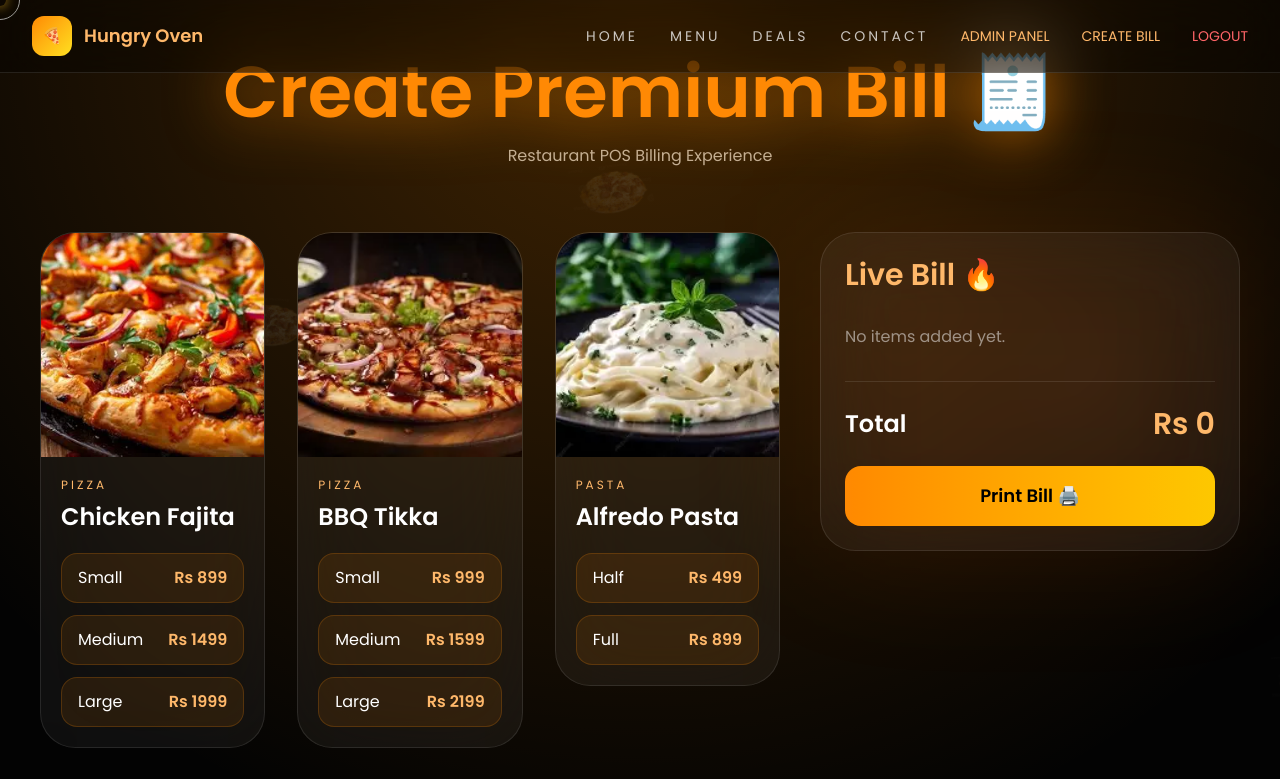
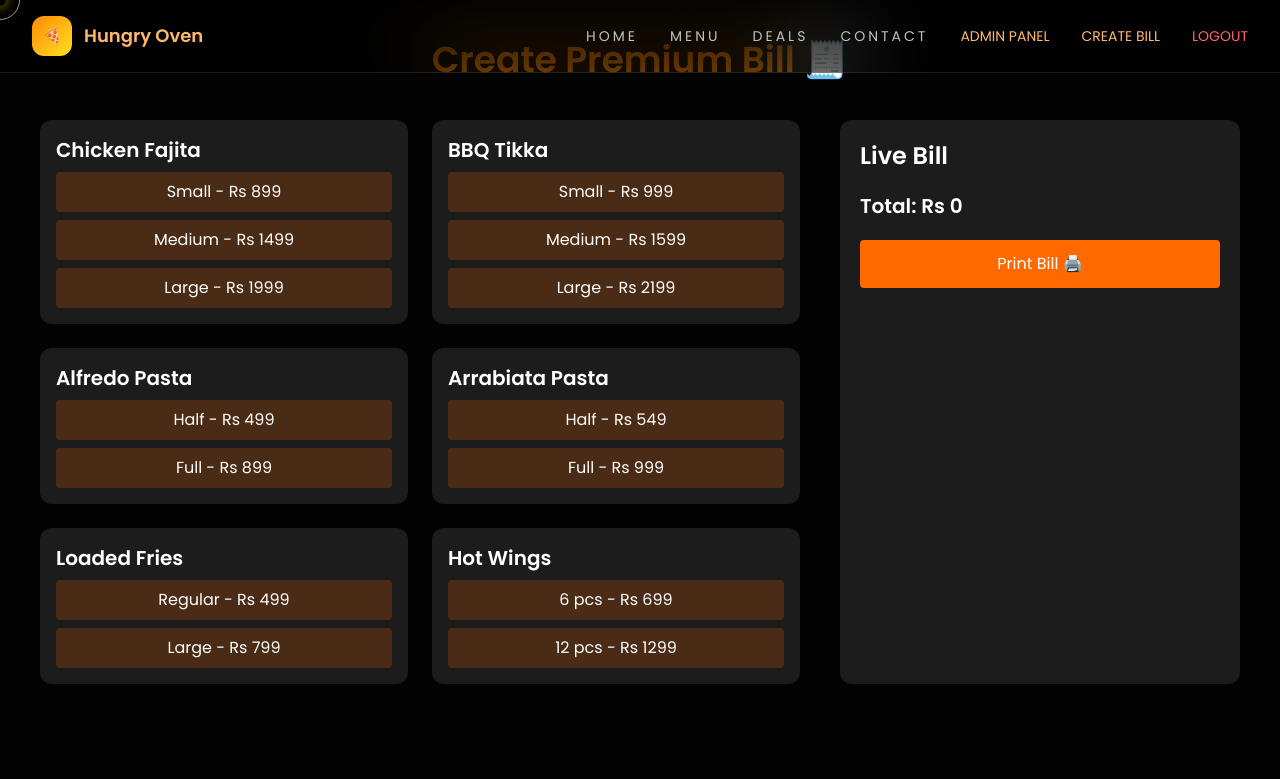
Before and after one commit to itx-me-zaynabb/The-Hungry-Oven, a React (Vite) app: page /create-bill in a window 1280 px wide. Shown: the top 779 px of the page. Built offline with nearby package versions, Linux system fonts and the light colour scheme; sample sign-in values are in the browser's storage.

Commit message:
fixed create bill print issue

```diff
--- a/src/pages/CreateBill.jsx
+++ b/src/pages/CreateBill.jsx
@@ -4,78 +4,63 @@ import { useState } from "react";
 import { motion } from "framer-motion";
 
 const menuData = [
-  // 🍕 PIZZAS
   {
     id: 1,
     name: "Chicken Fajita",
     category: "Pizza",
     image: "/images/1.webp",
-
     sizes: [
       { label: "Small", price: 899 },
       { label: "Medium", price: 1499 },
       { label: "Large", price: 1999 },
     ],
   },
-
   {
     id: 2,
     name: "BBQ Tikka",
     category: "Pizza",
     image: "/images/2.webp",
-
     sizes: [
       { label: "Small", price: 999 },
       { label: "Medium", price: 1599 },
       { label: "Large", price: 2199 },
     ],
   },
-
-  // 🍝 PASTA
   {
     id: 3,
     name: "Alfredo Pasta",
     category: "Pasta",
     image: "/images/4.webp",
-
     sizes: [
       { label: "Half", price: 499 },
       { label: "Full", price: 899 },
     ],
   },
-
   {
     id: 4,
     name: "Arrabiata Pasta",
     category: "Pasta",
     image: "/images/5.webp",
-
     sizes: [
       { label: "Half", price: 549 },
       { label: "Full", price: 999 },
     ],
   },
-
-  // 🍟 FRIES
   {
     id: 5,
     name: "Loaded Fries",
     category: "Fries",
     image: "/images/6.webp",
-
     sizes: [
       { label: "Regular", price: 499 },
       { label: "Large", price: 799 },
     ],
   },
-
-  // 🍗 WINGS
   {
     id: 6,
     name: "Hot Wings",
     category: "Wings",
     image: "/images/10.webp",
-
     sizes: [
       { label: "6 pcs", price: 699 },
       { label: "12 pcs", price: 1299 },
@@ -86,7 +71,9 @@ const menuData = [
 export default function CreateBill() {
   const [billItems, setBillItems] = useState([]);
 
-  // 🔥 ADD ITEM
+  // ✅ FIXED: date added safely
+  const date = new Date().toLocaleString();
+
   const addItem = (food, size) => {
     const existing = billItems.find(
       (item) => item.name === food.name && item.size === size.label,
@@ -96,10 +83,7 @@ export default function CreateBill() {
       setBillItems(
         billItems.map((item) =>
           item.name === food.name && item.size === size.label
-            ? {
-                ...item,
-                quantity: item.quantity + 1,
-              }
+            ? { ...item, quantity: item.quantity + 1 }
             : item,
         ),
       );
@@ -118,37 +102,24 @@ export default function CreateBill() {
     }
   };
 
-  // ➕ QUANTITY
   const increaseQty = (id) => {
     setBillItems(
       billItems.map((item) =>
-        item.id === id
-          ? {
-              ...item,
-              quantity: item.quantity + 1,
-            }
-          : item,
+        item.id === id ? { ...item, quantity: item.quantity + 1 } : item,
       ),
     );
   };
 
-  // ➖ QUANTITY
   const decreaseQty = (id) => {
     setBillItems(
       billItems
         .map((item) =>
-          item.id === id
-            ? {
-                ...item,
-                quantity: item.quantity - 1,
-              }
-            : item,
+          item.id === id ? { ...item, quantity: item.quantity - 1 } : item,
         )
         .filter((item) => item.quantity > 0),
     );
   };
 
-  // 💰 TOTAL
   const total = billItems.reduce(
     (acc, item) => acc + item.price * item.quantity,
     0,
@@ -157,380 +128,134 @@ export default function CreateBill() {
   return (
     <>
       {/* 🖨️ PRINT CSS */}
-      <style>
-        {`
-          @media print {
+      <style>{`
+        .print-bill { display: none; }
 
-            body {
-              background: white !important;
-            }
+        @media print {
+          body * { visibility: hidden; }
 
-            .no-print {
-              display: none !important;
-            }
+          .print-bill,
+          .print-bill * { visibility: visible; }
 
-            .print-bill {
-              display: block !important;
-            }
+          .print-bill {
+            display: block !important;
+            position: absolute;
+            top: 0;
+            left: 0;
+            width: 100%;
+            background: white;
           }
 
-          .print-bill {
-            display: none;
+          .receipt {
+            width: 280px;
+            margin: auto;
+            font-family: monospace;
+            color: black;
+            text-align: center;
           }
-        `}
-      </style>
 
-      {/* 🖨️ REAL RECEIPT BILL */}
-      <div className="print-bill p-6 text-black">
-        <div
-          style={{
-            width: "300px",
-            margin: "0 auto",
-            fontFamily: "monospace",
-          }}
-        >
-          <div className="text-center border-b pb-3">
-            <h1 className="text-2xl font-bold">🍕 Hungry Oven</h1>
+          .item {
+            display: flex;
+            justify-content: space-between;
+            font-size: 14px;
+            margin: 6px 0;
+          }
 
-            <p className="text-sm mt-1">Premium Restaurant Billing</p>
-          </div>
+          hr {
+            border: none;
+            border-top: 1px dashed black;
+            margin: 10px 0;
+          }
 
-          <div className="mt-4">
-            {billItems.map((item) => (
-              <div key={item.id} className="flex justify-between text-sm mb-3">
-                <div>
-                  <p className="font-bold">
-                    {item.name} ({item.size})
-                  </p>
+          @page {
+            size: 80mm auto;
+            margin: 0;
+          }
+        }
+      `}</style>
 
-                  <p>
-                    {item.quantity} x Rs {item.price}
-                  </p>
-                </div>
+      {/* 🧾 PRINT RECEIPT */}
+      <div className="print-bill">
+        <div className="receipt">
+          <h1>🍕 Hungry Oven</h1>
+          <p>{date}</p>
+          <hr />
 
-                <p className="font-bold">Rs {item.price * item.quantity}</p>
-              </div>
-            ))}
-          </div>
+          {billItems.map((item) => (
+            <div key={item.id} className="item">
+              <span>
+                {item.name} ({item.size})
+              </span>
+              <span>
+                {item.quantity} x Rs {item.price}
+              </span>
+            </div>
+          ))}
 
-          <div className="border-t border-dashed pt-4 mt-4">
-            <div className="flex justify-between text-lg font-bold">
-              <span>Total Bill</span>
-
-              <span>Rs {total}</span>
-            </div>
-          </div>
-
-          <div className="text-center mt-8 text-sm">
-            <p>✨ Thank you for dining with Hungry Oven.</p>
-
-            <p className="mt-1">
-              🍕 We truly appreciate your order and hope to serve you again soon
-              ❤️
-            </p>
-          </div>
+          <hr />
+          <h2>Total: Rs {total}</h2>
+          <p>✨ Thank you for your order ❤️</p>
         </div>
       </div>
 
       {/* 🔥 MAIN UI */}
-      <section className="relative min-h-screen overflow-hidden text-white no-print">
-        {/* 🌑 OVERLAY */}
+      <section className="relative min-h-screen text-white no-print">
         <div className="absolute inset-0 bg-black/70" />
 
-        {/* 🔥 GLOW */}
-        <div className="absolute inset-0 bg-[radial-gradient(circle_at_top,rgba(255,140,0,0.25),transparent_60%)]" />
+        <div className="relative z-10 p-10">
+          <h1 className="text-4xl font-bold text-center text-orange-400">
+            Create Premium Bill 🧾
+          </h1>
 
-        {/* 🍕 FLOATING PIZZAS */}
-        {[...Array(8)].map((_, i) => (
-          <motion.img
-            key={i}
-            src="/images/pizza.webp"
-            className="absolute w-14 md:w-20 opacity-10 hidden sm:block"
-            style={{
-              top: `${Math.random() * 100}%`,
-              left: `${Math.random() * 100}%`,
-            }}
-            animate={{
-              y: [0, -20, 0],
-              rotate: [0, 10, -10, 0],
-            }}
-            transition={{
-              duration: 8 + i,
-              repeat: Infinity,
-            }}
-          />
-        ))}
+          <div className="grid lg:grid-cols-[1fr_400px] gap-10 mt-10">
+            {/* MENU */}
+            <div className="grid sm:grid-cols-2 gap-6">
+              {menuData.map((food) => (
+                <div key={food.id} className="bg-white/10 p-4 rounded-xl">
+                  <h2 className="text-xl font-bold">{food.name}</h2>
 
-        {/* 🔥 MAIN CONTENT */}
-        <div className="relative z-10 px-4 sm:px-6 lg:px-10 py-14">
-          {/* HEADER */}
-          <div className="text-center">
-            <h1
-              className="
-                text-4xl
-                sm:text-5xl
-                md:text-7xl
-                font-black
-                text-orange-400
-                drop-shadow-[0_0_30px_rgba(255,140,0,0.7)]
-              "
-            >
-              Create Premium Bill 🧾
-            </h1>
-
-            <p className="mt-4 text-orange-100/70">
-              Restaurant POS Billing Experience
-            </p>
-          </div>
-
-          {/* GRID */}
-          <div className="grid lg:grid-cols-[1fr_420px] gap-10 mt-16">
-            {/* 🍕 MENU */}
-            <div>
-              <div className="grid sm:grid-cols-2 xl:grid-cols-3 gap-8">
-                {menuData.map((food, i) => (
-                  <motion.div
-                    key={food.id}
-                    initial={{
-                      opacity: 0,
-                      y: 40,
-                    }}
-                    animate={{
-                      opacity: 1,
-                      y: 0,
-                    }}
-                    transition={{
-                      delay: i * 0.05,
-                    }}
-                    whileHover={{
-                      y: -8,
-                    }}
-                    className="group relative"
-                  >
-                    {/* glow */}
-                    <div className="absolute inset-0 bg-orange-400/20 blur-3xl opacity-0 group-hover:opacity-100 transition duration-500 rounded-[35px]" />
-
-                    {/* CARD */}
-                    <div
-                      className="
-                        relative
-                        overflow-hidden
-                        rounded-[35px]
-                        bg-white/5
-                        backdrop-blur-2xl
-                        border
-                        border-white/10
-                      "
+                  {food.sizes.map((size) => (
+                    <button
+                      key={size.label}
+                      onClick={() => addItem(food, size)}
+                      className="block w-full mt-2 bg-orange-500/20 p-2 rounded"
                     >
-                      {/* IMAGE */}
-                      <div className="h-56 overflow-hidden">
-                        <img
-                          src={food.image}
-                          alt=""
-                          className="
-                            w-full
-                            h-full
-                            object-cover
-                            group-hover:scale-110
-                            transition
-                            duration-700
-                          "
-                        />
-                      </div>
-
-                      {/* CONTENT */}
-                      <div className="p-5">
-                        <p className="text-orange-300 uppercase text-xs tracking-[3px]">
-                          {food.category}
-                        </p>
-
-                        <h2 className="mt-2 text-2xl font-bold">{food.name}</h2>
-
-                        {/* SIZES */}
-                        <div className="mt-5 space-y-3">
-                          {food.sizes.map((size) => (
-                            <motion.button
-                              key={size.label}
-                              whileHover={{
-                                scale: 1.02,
-                              }}
-                              whileTap={{
-                                scale: 0.96,
-                              }}
-                              onClick={() => addItem(food, size)}
-                              className="
-                                w-full
-                                flex
-                                items-center
-                                justify-between
-                                rounded-2xl
-                                bg-orange-400/10
-                                border
-                                border-orange-400/20
-                                px-4
-                                py-3
-                                hover:bg-orange-400/20
-                                transition
-                              "
-                            >
-                              <span>{size.label}</span>
-
-                              <span className="font-bold text-orange-300">
-                                Rs {size.price}
-                              </span>
-                            </motion.button>
-                          ))}
-                        </div>
-                      </div>
-                    </div>
-                  </motion.div>
-                ))}
-              </div>
+                      {size.label} - Rs {size.price}
+                    </button>
+                  ))}
+                </div>
+              ))}
             </div>
 
-            {/* 🧾 BILL PANEL */}
-            <motion.div
-              initial={{
-                opacity: 0,
-                x: 40,
-              }}
-              animate={{
-                opacity: 1,
-                x: 0,
-              }}
-              className="
-                h-fit
-                sticky
-                top-6
-                rounded-[35px]
-                border
-                border-white/10
-                bg-white/5
-                backdrop-blur-2xl
-                p-4 sm:p-6
-              "
-            >
-              {/* glow */}
-              <div className="absolute inset-0 bg-orange-500/10 blur-3xl rounded-[35px]" />
+            {/* BILL */}
+            <div className="bg-white/10 p-5 rounded-xl">
+              <h2 className="text-2xl font-bold">Live Bill</h2>
 
-              <div className="relative z-10">
-                <h2 className="text-2xl sm:text-3xl font-black text-orange-300">
-                  Live Bill 🔥
-                </h2>
-
-                {/* ITEMS */}
-                <div className="mt-8 space-y-4 max-h-125 overflow-auto pr-2">
-                  {billItems.length === 0 && (
-                    <p className="text-white/50">No items added yet.</p>
-                  )}
-
-                  {billItems.map((item) => (
-                    <div
-                      key={item.id}
-                      className="
-                        rounded-2xl
-                        bg-black/30
-                        border
-                        border-white/10
-                        p-4
-                      "
-                    >
-                      <div className="flex items-center justify-between gap-3">
-                        <div>
-                          <h3 className="font-bold text-sm sm:text-base">
-                            {item.name}
-                          </h3>
-
-                          <p className="text-xs sm:text-sm text-orange-200/70">
-                            {item.size}
-                          </p>
-                        </div>
-
-                        <div className="text-orange-300 font-bold text-sm sm:text-base">
-                          Rs {item.price}
-                        </div>
-                      </div>
-
-                      {/* QTY */}
-                      <div className="flex items-center justify-between mt-4">
-                        <div className="flex items-center gap-3">
-                          <button
-                            onClick={() => decreaseQty(item.id)}
-                            className="
-                              w-9
-                              h-9
-                              rounded-full
-                              bg-red-500/20
-                              border
-                              border-red-500/30
-                            "
-                          >
-                            -
-                          </button>
-
-                          <span className="font-bold">{item.quantity}</span>
-
-                          <button
-                            onClick={() => increaseQty(item.id)}
-                            className="
-                              w-9
-                              h-9
-                              rounded-full
-                              bg-green-500/20
-                              border
-                              border-green-500/30
-                            "
-                          >
-                            +
-                          </button>
-                        </div>
-
-                        <div className="font-bold text-base sm:text-lg">
-                          Rs {item.price * item.quantity}
-                        </div>
-                      </div>
-                    </div>
-                  ))}
-                </div>
-
-                {/* TOTAL */}
-                <div className="mt-8 border-t border-white/10 pt-6">
-                  <div className="flex items-center justify-between">
-                    <h3 className="text-xl sm:text-2xl font-bold">Total</h3>
-
-                    <span className="text-2xl sm:text-3xl font-black text-orange-300">
-                      Rs {total}
-                    </span>
+              {billItems.map((item) => (
+                <div key={item.id} className="flex justify-between mt-3">
+                  <div>
+                    {item.name} ({item.size})
                   </div>
 
-                  {/* PRINT */}
-                  <motion.button
-                    whileHover={{
-                      scale: 1.03,
-                      boxShadow: "0px 0px 25px rgba(255,140,0,0.5)",
-                    }}
-                    whileTap={{
-                      scale: 0.96,
-                    }}
-                    onClick={() => window.print()}
-                    className="
-                      mt-6
-                      w-full
-                      rounded-2xl
-                      bg-linear-to-r
-                      from-orange-400
-                      to-yellow-400
-                      py-4
-                      text-black
-                      font-bold
-                      text-lg
-                    "
-                  >
-                    Print Bill 🖨️
-                  </motion.button>
+                  <div>
+                    <button onClick={() => decreaseQty(item.id)}>-</button>
+                    <span className="mx-2">{item.quantity}</span>
+                    <button onClick={() => increaseQty(item.id)}>+</button>
+                  </div>
+
+                  <div>Rs {item.price * item.quantity}</div>
                 </div>
-              </div>
-            </motion.div>
+              ))}
+
+              <h3 className="mt-5 text-xl font-bold">Total: Rs {total}</h3>
+
+              <button
+                onClick={() => window.print()}
+                className="mt-5 w-full bg-orange-500 py-3 rounded"
+              >
+                Print Bill 🖨️
+              </button>
+            </div>
           </div>
         </div>
       </section>
```
